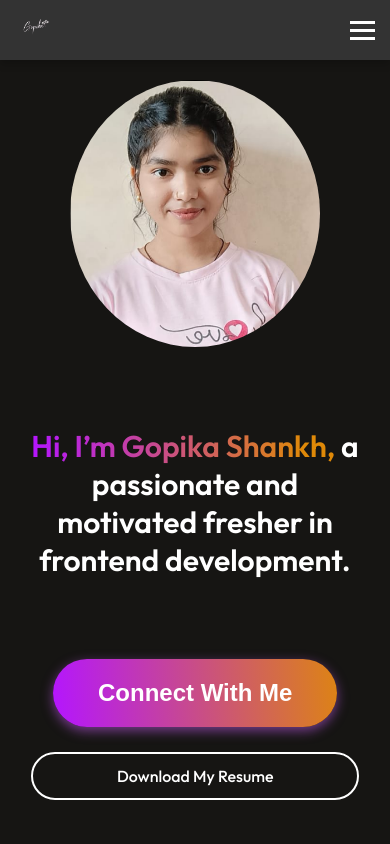
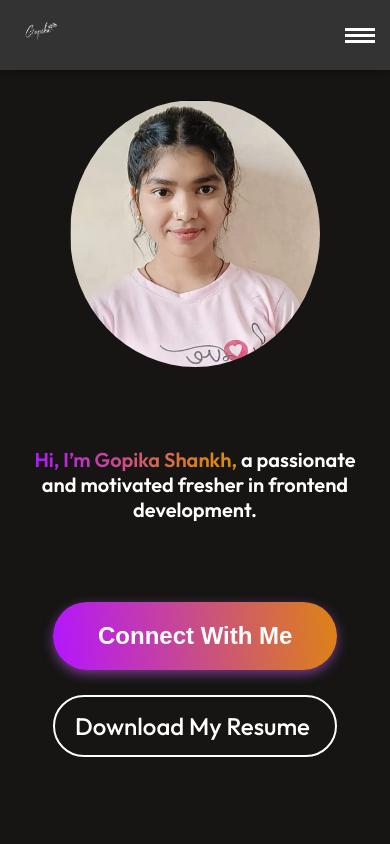
Before and after one commit to GopikaShankh/Portfolio-, a React (Vite) app: page / in a window 390 px wide. Shown: the top 844 px of the page. Built offline with nearby package versions, Linux system fonts and the light colour scheme.

Commit message:
modify some files

```diff
--- a/src/Components/About/About.css
+++ b/src/Components/About/About.css
@@ -4,7 +4,7 @@
     align-items: center;
     justify-content: center;
     gap: 80px;
-    margin: 80px 170px;
+    /* margin: 80px 170px; */
 }
 
 .about-title {
@@ -124,7 +124,7 @@
 
     .about-skill p {
         font-size: 20px;
-        padding: 10px;
+        /* padding: 10px; */
     }
 
     .about-skill hr {
@@ -133,7 +133,7 @@
 }
 
 /* Small Phones (max-width: 480px) */
-@media (max-width: 480px) {
+@media (max-width: 540px) {
     .about {
         margin: 30px;
         gap: 40px;
@@ -146,7 +146,7 @@
 
     .about-para {
         font-size: 18px;
-        max-width: 380px;
+        /* max-width: 380px; */
     }
 
     .about-skill p {
--- a/src/Components/Contact/Contact.css
+++ b/src/Components/Contact/Contact.css
@@ -6,8 +6,8 @@
     animation: fadeIn 1.5s ease-in-out;
     font-family: 'Segoe UI', Tahoma, Geneva, Verdana, sans-serif;
     color: #fff;
-    padding: 0 10%;
     max-height: 800px;
+    padding: 25px;
 }
 
 .heading {
--- a/src/Components/Hero/Hero.css
+++ b/src/Components/Hero/Hero.css
@@ -5,6 +5,7 @@
     flex-direction: column;
     gap: 35px;
     animation: fadeIn 1.2s ease-in-out both;
+    padding: 25px;
 }
 
 @keyframes fadeIn {
@@ -113,64 +114,6 @@
     transform: scale(1.05);
 }
 
-@media (max-width: 1024px) {
-    .hero{
-        display: flex;
-        flex-direction: column;
-        gap: 80px;
-    }
-
-    #img1{
-        width: 300px;
-    }
-
-    .hero h1 {
-        font-size: 44px;
-        width: 90%;
-    }
-
-    #btns{
-        display: flex;
-        flex-direction: column;
-        gap: 30px;
-    }
-
-    .hero-connect,
-    .hero-resume {
-        padding: 15px 35px;
-    }
-}
-
-/* Mobile */
-@media (max-width: 600px) {
-    .hero {
-        display: flex;
-        gap: 80px;
-        margin-top: 40px;
-    }
-
-    .hero h1 {
-        font-size: 20px;
-        width: 100%;
-    }
-
-    .hero-connect,
-    .hero-resume {
-        width: 100%;
-        padding: 14px 20px;
-    }
-
-    #img1{
-        width: 250px;
-    }
-
-    #btns {
-        display: flex;
-        flex-direction: column;
-        gap: 25px;
-    }
-}
-
 
 /* Connect With Me button */
 .hero-connect-btn {
@@ -259,6 +202,31 @@
         padding: 10px 15px;
         font-size: 16px;
     }
+      .hero{
+        display: flex;
+        flex-direction: column;
+        gap: 80px;
+    }
+
+    #img1{
+        width: 300px;
+    }
+
+    .hero h1 {
+        font-size: 44px;
+        width: 90%;
+    }
+
+    #btns{
+        display: flex;
+        flex-direction: column;
+        gap: 30px;
+    }
+
+    .hero-connect,
+    .hero-resume {
+        padding: 15px 35px;
+    }
 }
 
 @media (max-width: 600px) {
@@ -273,8 +241,34 @@
     .hero-social-links a {
         width: 80%;
         text-align: center;
-        padding: 14px 0;
+        padding-left: 10%;
         font-size: 18px;
+    }
+        .hero {
+        display: flex;
+        gap: 80px;
+        margin-top: 40px;
+    }
+
+    .hero h1 {
+        font-size: 20px;
+        width: 100%;
+    }
+
+    .hero-connect,
+    .hero-resume {
+        width: 100%;
+        padding: 14px 20px;
+    }
+
+    #img1{
+        width: 250px;
+    }
+
+    #btns {
+        display: flex;
+        flex-direction: column;
+        gap: 25px;
     }
 }
 
--- a/src/Components/MyWork/MyWork.css
+++ b/src/Components/MyWork/MyWork.css
@@ -1,4 +1,6 @@
-.heading{
+
+/* === General Styling === */
+.heading {
     position: relative;
     padding: 0px 30px;
     font-size: 60px;
@@ -6,67 +8,68 @@
     text-align: center;
 }
 
-a{
+a {
     text-decoration: none;
     color: white;
 }
 
-.portfolio{
+.portfolio {
     background: var(--snd-bg-color);
     display: flex;
     justify-content: center;
     flex-direction: column;
-    padding: 20px 0;
+    padding: 25px;
 }
 
-.portfolio h2{
+.portfolio h2 {
     margin-bottom: 1rem;
 }
 
-.portfolio-container{
+.portfolio-container {
     display: grid;
-    grid-template-columns: repeat(3, 25rem);
+    grid-template-columns: repeat(auto-fit, minmax(300px, 1fr));
     align-items: center;
-    gap: 2.5rem;
+    gap: 2rem;
     justify-content: center;
     max-height: none;
     overflow-y: auto;
-    width: auto;
+    width: 100%;
     scrollbar-width: none;
     scrollbar-color: black #333232;
-    transition: all 0.3 ease;
+    transition: all 0.3s ease;
 }
 
 .portfolio-container.scrollable {
-  max-height: 650px;
-  overflow-y: auto;
-  width: auto;
-  margin: 0 auto;
-  padding-right: 10px;
-  box-sizing: border-box;
+    max-height: 650px;
+    overflow-y: auto;
+    margin: 0 auto;
+    padding-right: 10px;
+    box-sizing: border-box;
 }
 
-
-.portfolio-container .portfolio-box{
+/* === Portfolio Box Styling === */
+.portfolio-container .portfolio-box {
     position: relative;
     border-radius: 2rem;
     box-shadow: 0 0 1rem var(--bg-color);
     overflow: hidden;
     display: flex;
+    flex-direction: column;
 }
 
-.portfolio-box img{
+.portfolio-box img {
     width: 100%;
+    height: auto;
     transition: .5s ease;
-    opacity: 0.7;
+    opacity: 0.8;
     border-radius: 1.5rem;
 }
 
-.portfolio-box:hover img{
-    transform: scale(1.1);
+.portfolio-box:hover img {
+    transform: scale(1.05);
 }
 
-.portfolio-box .portfolio-layer{
+.portfolio-box .portfolio-layer {
     position: absolute;
     bottom: 0;
     left: 0;
@@ -82,189 +85,75 @@ a{
     transition: .5s ease;
 }
 
-.portfolio-box:hover .portfolio-layer{
+.portfolio-box:hover .portfolio-layer {
     transform: translateY(0);
 }
 
-.portfolio-layer h4{
-    font-size: 3rem;
+.portfolio-layer h4 {
+    font-size: 2.2rem;
     text-align: center;
     margin-bottom: 0.5rem;
 }
 
-.portfolio-layer p{
-    font-size: 1.6rem;
+.portfolio-layer p {
+    font-size: 1.2rem;
 }
 
-.portfolio-layer a i {
-    font-size: 2rem;
-}
-
-.show-more-btn {
-    padding: 20px 50px;
-    border-radius: 50px;
-    border: 2px solid #FFF;
-    cursor: pointer;
-    background-color: transparent;
-    font-size: 22px;
-    font-weight: 500;
-    margin: 50px auto;
-    align-items: center;
-    color: #fff;
-    display: flex;
-    transition: border-color 0.3s ease;
-
-}
-
-.show-more-btn:hover {
-    border-color: #B415FF;
-}
-
-
-/* === Responsive Design for Hero Section === */
+/* === Responsive Design === */
 @media (max-width: 1024px) {
-    .hero h1 {
-      font-size: 48px;
-      width: 90%;
-    }
-
-    .profile_img {
-      width: 250px;
-      margin-top: 40px;
-    }
-
-    .hero-action {
-      flex-direction: column;
-      gap: 15px;
-    }
-
-    .hero-connect, .hero-resume {
-      width: 100%;
-      text-align: center;
-      font-size: 20px;
-    }
-  }
-
-  @media (max-width: 768px) {
-    .hero h1 {
-      font-size: 40px;
-    }
-
-    .profile_img {
-      width: 200px;
-    }
-
-    .hero-connect, .hero-resume {
-      padding: 15px 30px;
-      font-size: 18px;
-    }
-  }
-
-  @media (max-width: 480px) {
-    .hero h1 {
-      font-size: 30px;
-    }
-
-    .profile_img {
-      width: 150px;
-    }
-
-    .hero-action {
-      gap: 10px;
-      margin-bottom: 30px;
-    }
-
-    .hero-connect, .hero-resume {
-      padding: 12px 20px;
-      font-size: 16px;
-    }
-  }
-
-
-  /* === Responsive Design for Portfolio Section === */
-  @media (max-width: 1280px) {
-    .portfolio-container {
-      grid-template-columns: repeat(2, 1fr);
-      padding: 0 20px;
-    }
-
     .portfolio-layer h4 {
-      font-size: 2.5rem;
+        font-size: 2rem;
     }
 
     .portfolio-layer p {
-      font-size: 1.4rem;
+        font-size: 1.1rem;
     }
-  }
+}
 
-  @media (max-width: 853px) {
+@media (max-width: 768px) {
     .heading {
-      font-size: 50px;
-      padding: 10% 20px;
-    }
-
-    #h2{
         font-size: 40px;
     }
 
     .portfolio-container {
-      grid-template-columns: 1fr;
-      gap: 2rem;
-    }
-
-    .portfolio-box{
-        width: 650px;
-        padding: 35px;
-    }
-
-    .portfolio-box img{
-        border-radius: 20px;
+        gap: 1.5rem;
     }
 
     .portfolio-layer h4 {
-      font-size: 2rem;
+        font-size: 1.8rem;
     }
 
     .portfolio-layer p {
-      font-size: 1.3rem;
+        font-size: 1rem;
+    }
+}
+
+@media (max-width: 480px) {
+    .heading {
+        font-size: 32px;
+        padding: 40px 15px;
     }
 
-    .show-more-btn {
-      font-size: 18px;
-      padding: 15px 40px;
+    .portfolio-container {
+        grid-template-columns: 1fr;
     }
-  }
 
-  @media (max-width: 480px) {
-    .heading {
-      font-size: 32px;
-      padding: 40px 15px;
+    .portfolio-box img {
+        border-radius: 15px;
     }
 
     .portfolio-layer h4 {
-      font-size: 1.8rem;
+        font-size: 1.5rem;
     }
 
     .portfolio-layer p {
-      font-size: 1.1rem;
+        font-size: 0.9rem;
     }
+}
 
-    .show-more-btn {
-      font-size: 16px;
-      padding: 12px 30px;
-    }
-
-    .portfolio-box img{
-        width: 360px;
-        border-radius: 20px;
-        margin-left: 5px;
-    }
-  }
-
-  @media (max-width: 412px) {
+@media (max-width: 412px) {
     .portfolio-box {
         width: 100%;
-        border-radius: 20px;
-        padding: 0;
+        border-radius: 15px;
     }
-  }
+}
--- a/src/Components/Navbar.css
+++ b/src/Components/Navbar.css
@@ -3,7 +3,7 @@
   display: flex;
   align-items: center;
   justify-content: space-between;
-  padding: 5px 20px;
+  padding: 10px 20px;
   color: white;
   font-family: "Arial", sans-serif;
   position: fixed;
@@ -64,7 +64,7 @@
 }
 
 .hamburger div {
-  width: 25px;
+  width: 30px;
   height: 3px;
   background-color: white;
   transition: 0.3s;
@@ -98,9 +98,10 @@
     top: 70px;
     right: 0;
     width: 220px;
-    border-radius: 5px;
+    border-radius: 8px;
     z-index: 999;
     padding: 15px;
+    overflow: hidden;
   }
 
   .nav-menu.show {
@@ -119,7 +120,7 @@
   }
 
   .logo {
-    height: 40px;
+    height: 50px;
   }
 
   .nav-menu {
@@ -129,4 +130,21 @@
   .nav-menu li {
     font-size: 14px;
   }
+
+  .hamburger {
+    gap: 3px;
+  }
 }
+
+/* Hamburger Animation */
+.hamburger.active div:nth-child(1) {
+  transform: rotate(45deg) translate(5px, 5px);
+}
+
+.hamburger.active div:nth-child(2) {
+  opacity: 0;
+}
+
+.hamburger.active div:nth-child(3) {
+  transform: rotate(-45deg) translate(5px, -5px);
+}
--- a/src/index.css
+++ b/src/index.css
@@ -1,7 +1,7 @@
 * {
     margin: 0;
     padding: 0;
-    /* box-sizing: border-box; */
+    box-sizing: border-box;
 }
 
 body {
```
